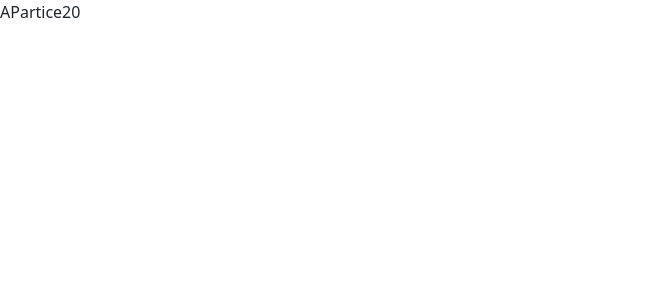
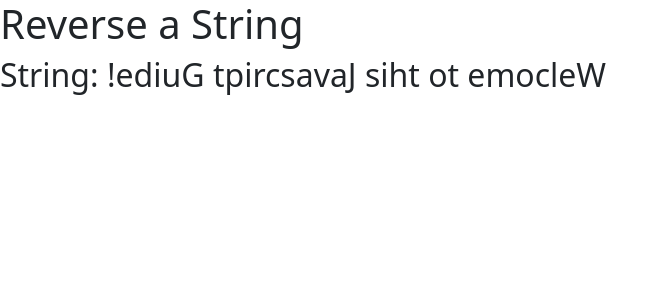
Before and after one commit to vinothsmart/react-redux-dashboard, a React (Create React App) app: page /arc/challange in a window 1280 px wide. Shown: the top 300 px of the page, without its empty margins (0-669 px from the left). Built offline with nearby package versions, Linux system fonts and the light colour scheme.

Commit message:
reverse string

```diff
--- a/src/components/pages/ARCTutorial/JSCPratice/JSChallange.jsx
+++ b/src/components/pages/ARCTutorial/JSCPratice/JSChallange.jsx
@@ -1,7 +1,7 @@
-import APartice20 from "./partice/APartice20";
+import APartice21 from "./partice/APartice21";
 
 const JSChallange = () => {
-  return <APartice20 />;
+  return <APartice21 />;
 };
 
 export default JSChallange;
--- /dev/null
+++ b/src/components/pages/ARCTutorial/JSCPratice/partice/APartice21.jsx
@@ -0,0 +1,14 @@
+import React from "react";
+
+const APartice21 = () => {
+  const string = "Welcome to this Javascript Guide!";
+  const result = string.split("").reverse().join("");
+  return (
+    <div>
+      <h1>Reverse a String</h1>
+      <h2>String: {result}</h2>
+    </div>
+  );
+};
+
+export default APartice21;
```
